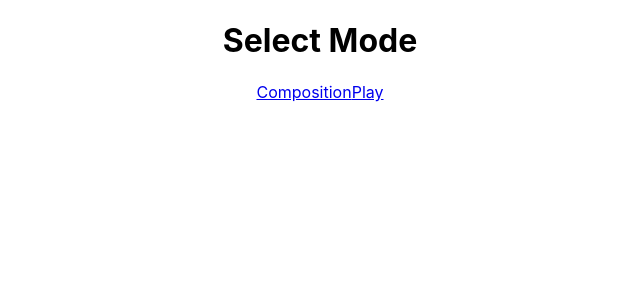
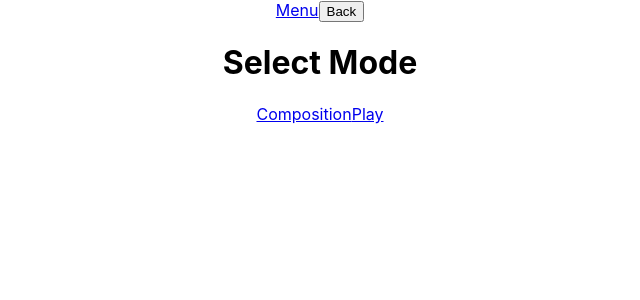
Before and after one commit to econtal/a11y-music, a React (Create React App) app: page /select-mode in a window 1280 px wide. Shown: the top 300 px of the page, without its empty margins (320-960 px from the left). Built offline with nearby package versions, Linux system fonts and the light colour scheme; no server answers.

Commit message:
add navigation

```diff
--- /dev/null
+++ b/src/navigation.js
@@ -0,0 +1,26 @@
+import React, { Component } from 'react';
+import { BrowserRouter as Router, Route, Link, BrowserHistory } from 'react-router-dom';
+import { ROUTES } from './pages';
+
+export class Navigation extends Component {
+
+	back = () => (
+		this.props.history.goBack()
+	)
+
+    render = () => {
+    	/*let backButton
+    	if (this.location.pathname != ROUTES.home){
+			backButton =
+		} else {}*/
+
+    	return (
+    	<header>
+    		<nav>
+  				<Link to={ROUTES.home}>Menu</Link>
+				<button onClick={this.back}> Back </button>
+			</nav>
+		</header>
+		)
+    }
+}
--- /dev/null
+++ b/src/pages/instrument-selection.js
@@ -0,0 +1,5 @@
+import React, { Component } from 'react'
+import { Link } from 'react-router-dom'
+import { Keyboard } from '../keyboard.js'
+import { ROUTES } from '.'
+import { Navigation } from '../navigation.js'
--- a/src/pages/mode-selection.js
+++ b/src/pages/mode-selection.js
@@ -1,11 +1,13 @@
 import React, { Component } from 'react'
 import { Link } from 'react-router-dom'
 import { ROUTES } from '.'
+import { Navigation } from '../navigation.js'
 
 
 export class ModeSelectionPage extends Component {
   render = () => (
     <>
+    <Navigation history={this.props.history}/>
       <h1>Select Mode</h1>
       <Link to={ROUTES.composition}>
         Composition
--- a/src/pages/play.js
+++ b/src/pages/play.js
@@ -2,11 +2,13 @@ import React, { Component } from 'react'
 import { Link } from 'react-router-dom'
 import { Keyboard } from '../keyboard.js'
 import { ROUTES } from '.'
+import { Navigation } from '../navigation.js'
 
 
 export class PlayPage extends Component {
   render = () => (
     <>
+      <Navigation history={this.props.history}/>
       <Keyboard {...this.props} />
       <Link to={ROUTES.modeSelection}>
         Mode Selection
```
